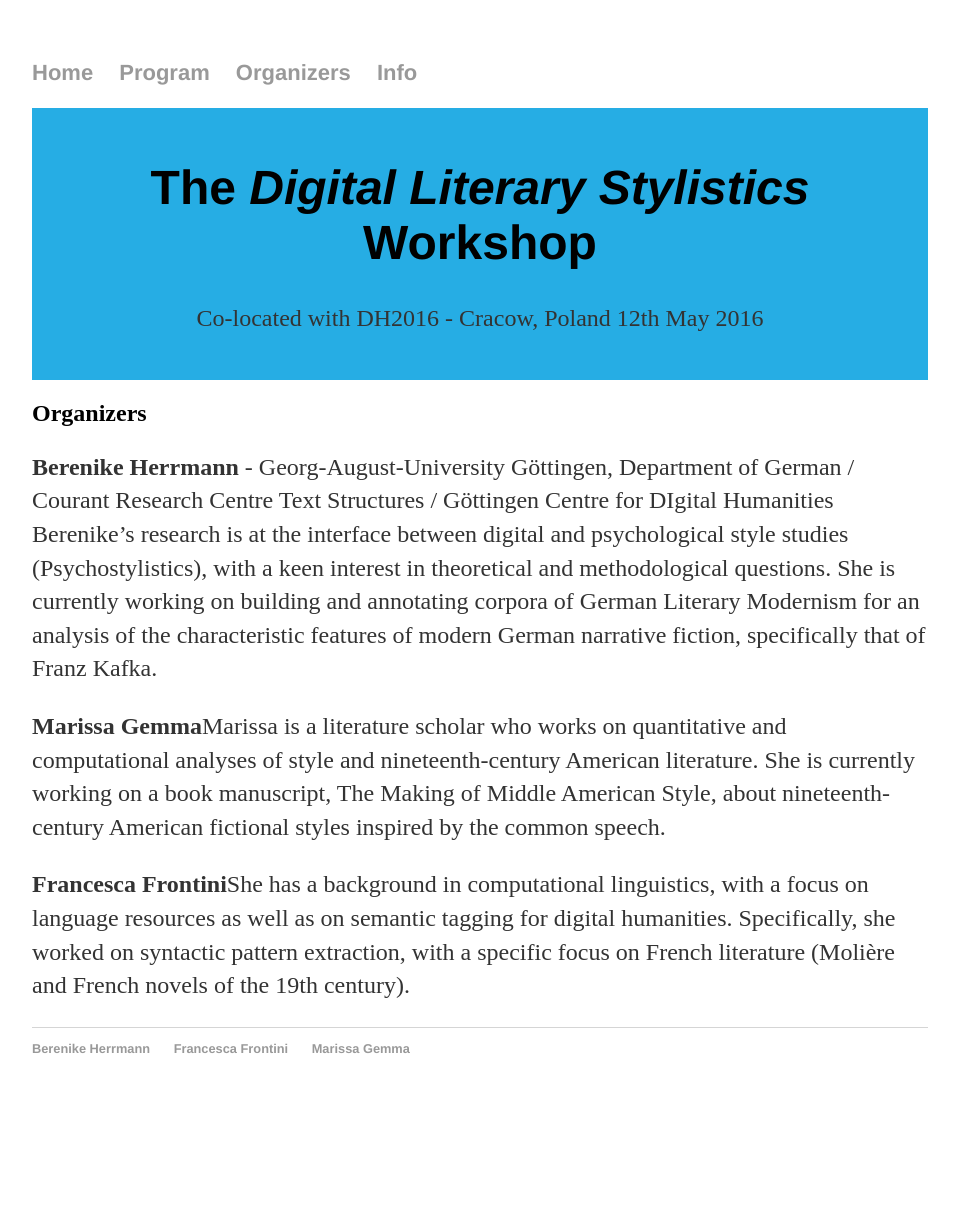
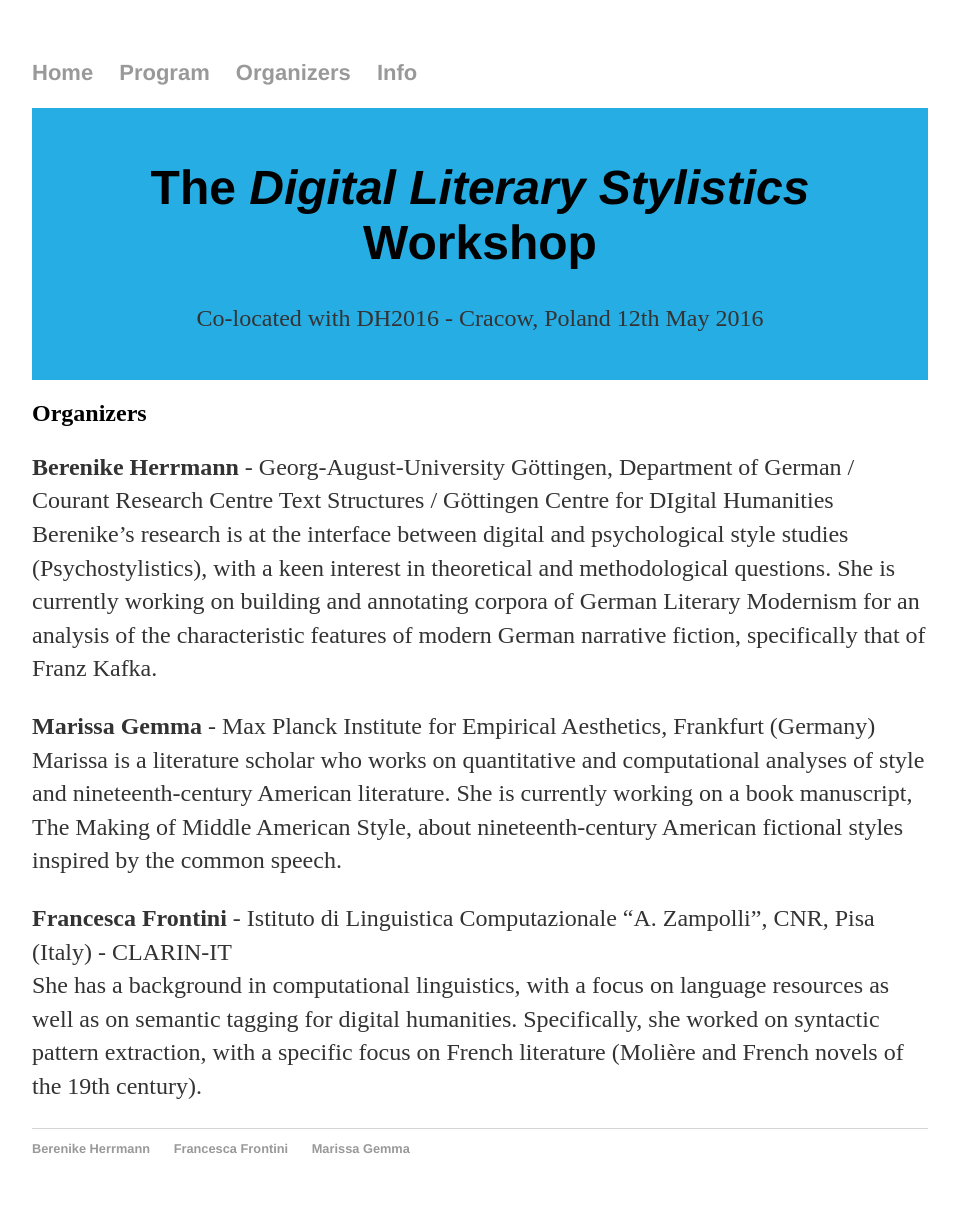
Before and after one commit to DigitalLiteraryStylistic/-DigitalLiteraryStylistic.github.io, a Jekyll site: the page built from organizers.html, in a window 1280 px wide. Shown: the whole page, without its empty margins (160-1119 px from the left). Built offline with Jekyll 4.4.1, drawn with Linux system fonts in a browser that asks for light colours; before the commit the page ends 1116 px from its top, so only the background shows below that.

Commit message:
Update organizers.html

```diff
--- a/organizers.html
+++ b/organizers.html
@@ -13,11 +13,11 @@ title: Digital Literary Stylistics Workshop - Co-located with DH2016
 </p>
 
 <p>
-<b>Marissa Gemma</b - Max Planck Institute for Empirical Aesthetics, Frankfurt (Germany)
+<b>Marissa Gemma</b> - Max Planck Institute for Empirical Aesthetics, Frankfurt (Germany)
 <br>Marissa is a literature scholar who works on quantitative and computational analyses of style and nineteenth-century American literature. She is currently working on a book manuscript, The Making of Middle American Style, about nineteenth-century American fictional styles inspired by the common speech.
 </p>
 
 <p>
-<b>Francesca Frontini</b - Istituto di Linguistica Computazionale “A. Zampolli”, CNR, Pisa (Italy) - CLARIN-IT
+<b>Francesca Frontini</b> - Istituto di Linguistica Computazionale “A. Zampolli”, CNR, Pisa (Italy) - CLARIN-IT
 <br>She has a background in computational linguistics, with a focus on language resources as well as on semantic tagging for digital humanities. Specifically, she worked on syntactic pattern extraction, with a specific focus on French literature (Molière and French novels of the 19th century).
 </p>
```
